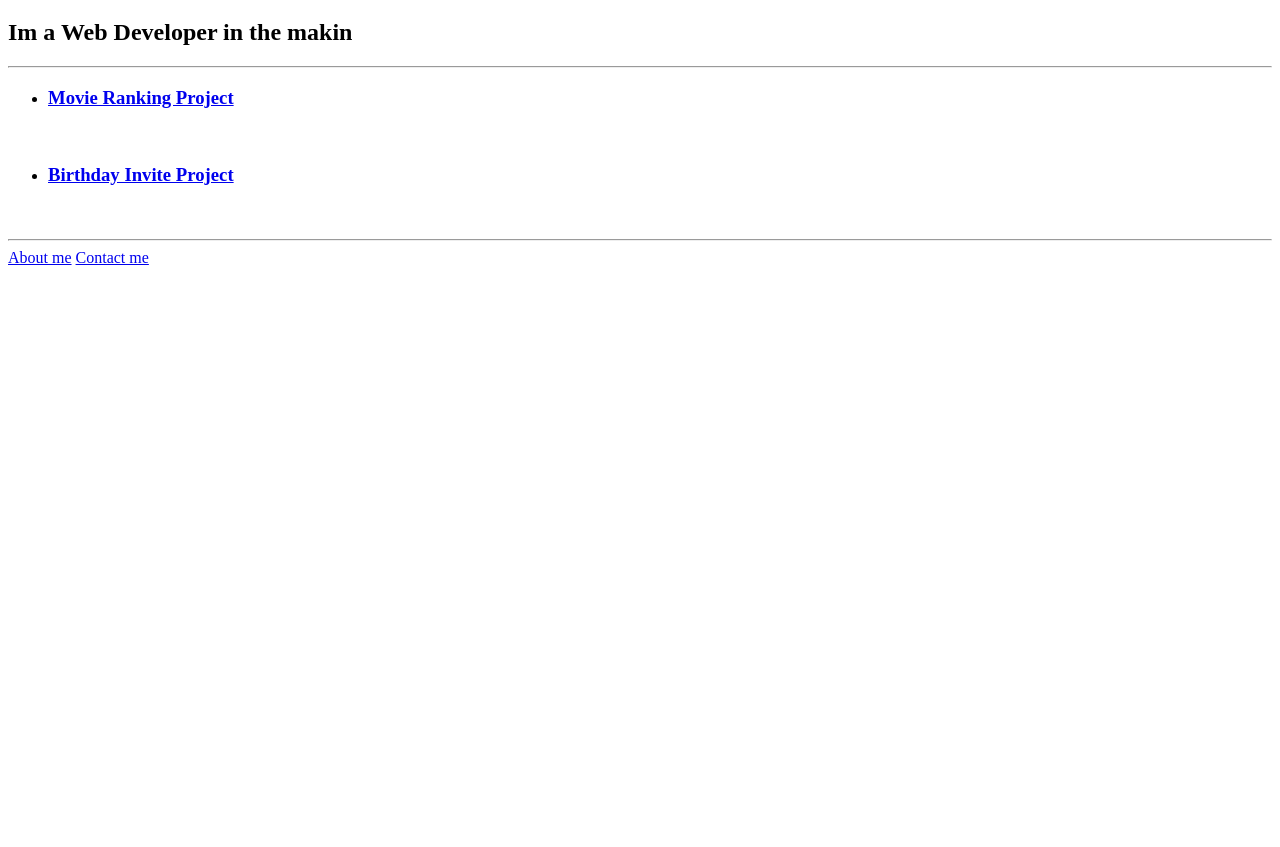
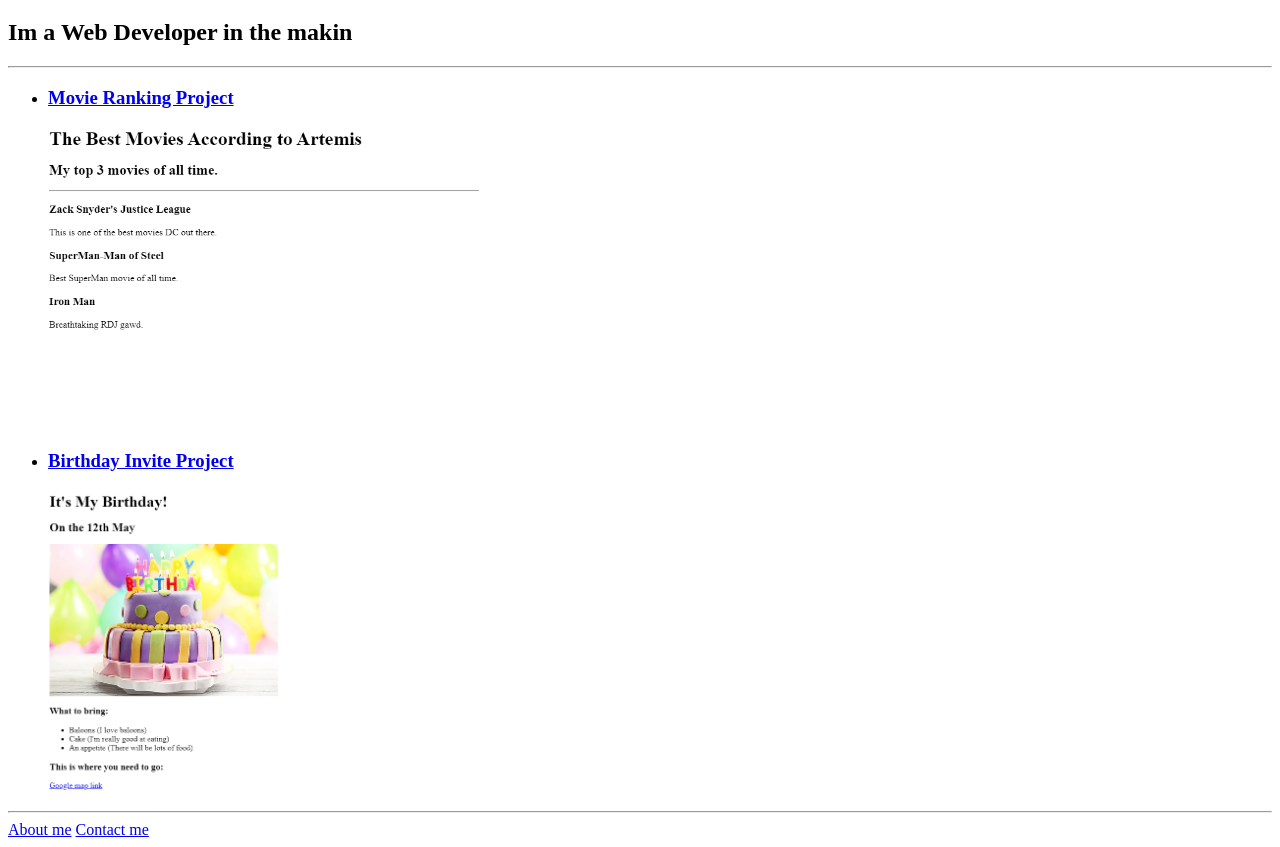
Before and after one commit to abi-antony/html-portfolio, a plain HTML site: page index.html in a window 1280 px wide. Shown: the part 61-908 px from the top of the page. Before the commit the page ends 800 px from the top, so only its background shows below. Drawn offline with Linux system fonts and the light colour scheme.

Commit message:
Update index.html

```diff
--- a/index.html
+++ b/index.html
@@ -13,10 +13,10 @@
     <hr />
         <ul>
             <li><h3><a href="movie-ranking.html">Movie Ranking Project</a></h3></li>
-            <img src="images/movie-ranking.png" alt="" height="300px">
+            <img src="images/Movie.png" alt="" height="300px">
 
             <li><h3><a href="birthday-invite.html">Birthday Invite Project</a></h3></li>
-            <img src="images/birthday-invite.png" alt="" height="300px">
+            <img src="images/Birthday.png" alt="" height="300px">
         </ul>
 
     <hr />
```
